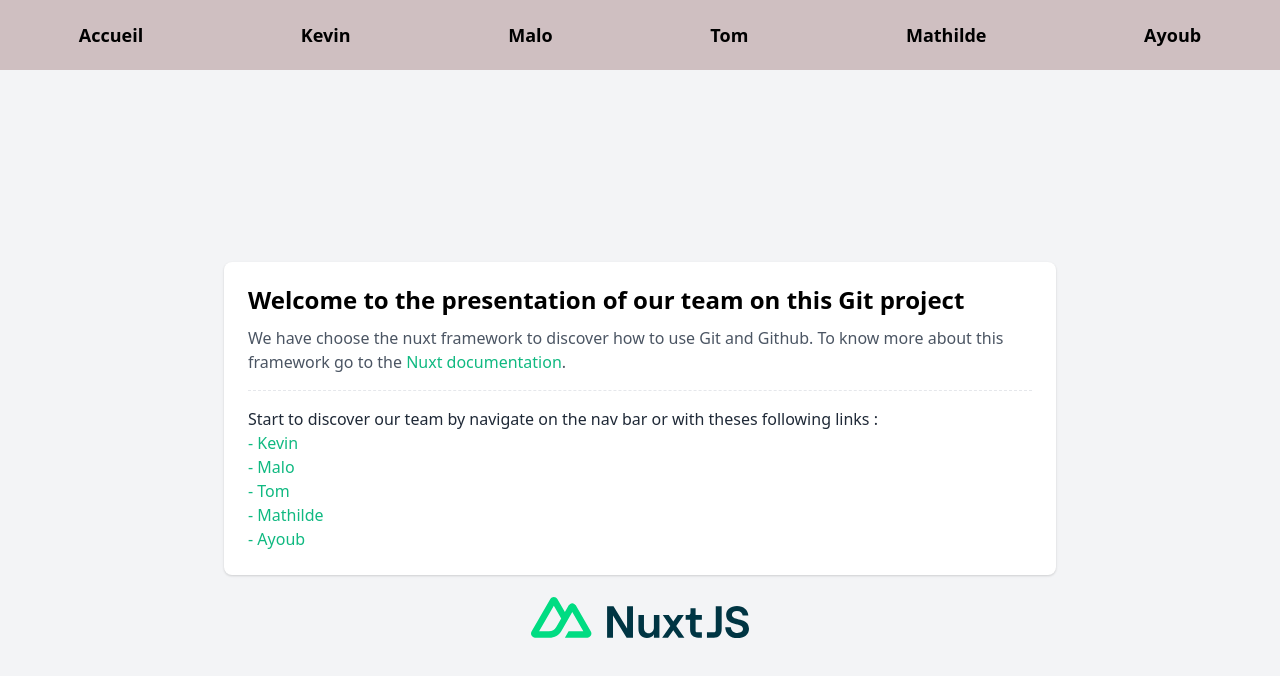
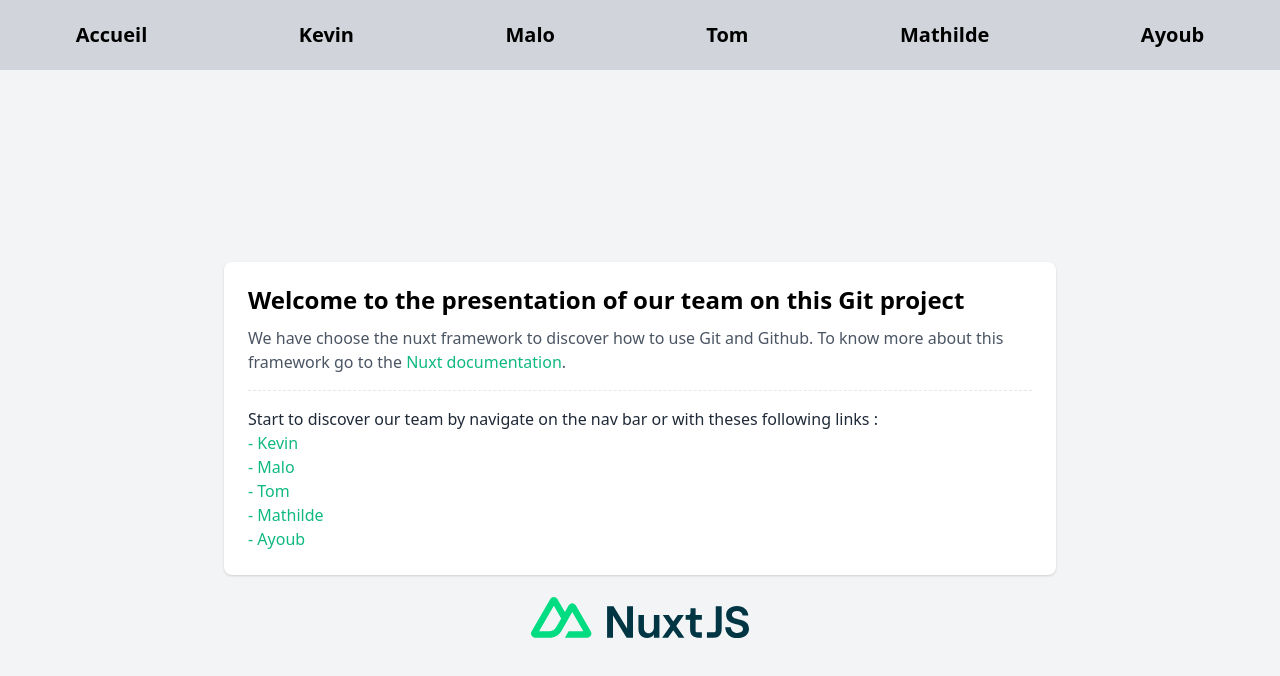
Before and after one commit to ayoub9360/IIM-Git-Groupe-5, a Nuxt app: page / in a window 1280 px wide. Shown: the top 676 px of the page. Built offline with nearby package versions, Linux system fonts and the light colour scheme.

Commit message:
remove style

```diff
--- a/components/Nav.vue
+++ b/components/Nav.vue
@@ -1,27 +1,10 @@
 <template>
-  <div class="nav">
-    <nuxt-link to="/" class="text-green-500 hover:underline">Accueil</nuxt-link>
-    <nuxt-link to="Kevin" class="text-green-500 hover:underline">Kevin</nuxt-link>
-    <nuxt-link to="malo" class="text-green-500 hover:underline">Malo</nuxt-link>
-    <nuxt-link to="tom" class="text-green-500 hover:underline">Tom</nuxt-link>
-    <nuxt-link to="mathilde" class="text-green-500 hover:underline">Mathilde</nuxt-link>
-    <nuxt-link to="ayoub" class="text-green-500 hover:underline">Ayoub</nuxt-link>
+  <div class="flex justify-around	items-center bg-gray-300" style="min-height: 70px">
+    <nuxt-link to="/" class="text-black font-bold	text-xl	no-underline hover:underline">Accueil</nuxt-link>
+    <nuxt-link to="Kevin" class="text-black font-bold	text-xl	no-underline hover:underline">Kevin</nuxt-link>
+    <nuxt-link to="malo" class="text-black font-bold	text-xl	no-underline hover:underline">Malo</nuxt-link>
+    <nuxt-link to="tom" class="text-black font-bold	text-xl	no-underline hover:underline">Tom</nuxt-link>
+    <nuxt-link to="mathilde" class="text-black font-bold	text-xl	no-underline hover:underline">Mathilde</nuxt-link>
+    <nuxt-link to="ayoub" class="text-black font-bold	text-xl	no-underline hover:underline">Ayoub</nuxt-link>
   </div>
 </template>
-
-<style scoped>
-  .nav {
-    display: flex;
-    justify-content: space-around;
-    align-items: center;
-    min-height: 70px;
-    background: rgb(207, 191, 193);
-  }
-
-  a {
-    color: black;
-    font-size: 18px;
-    font-weight: bold;
-    text-decoration: none;
-  }
-</style>
```
